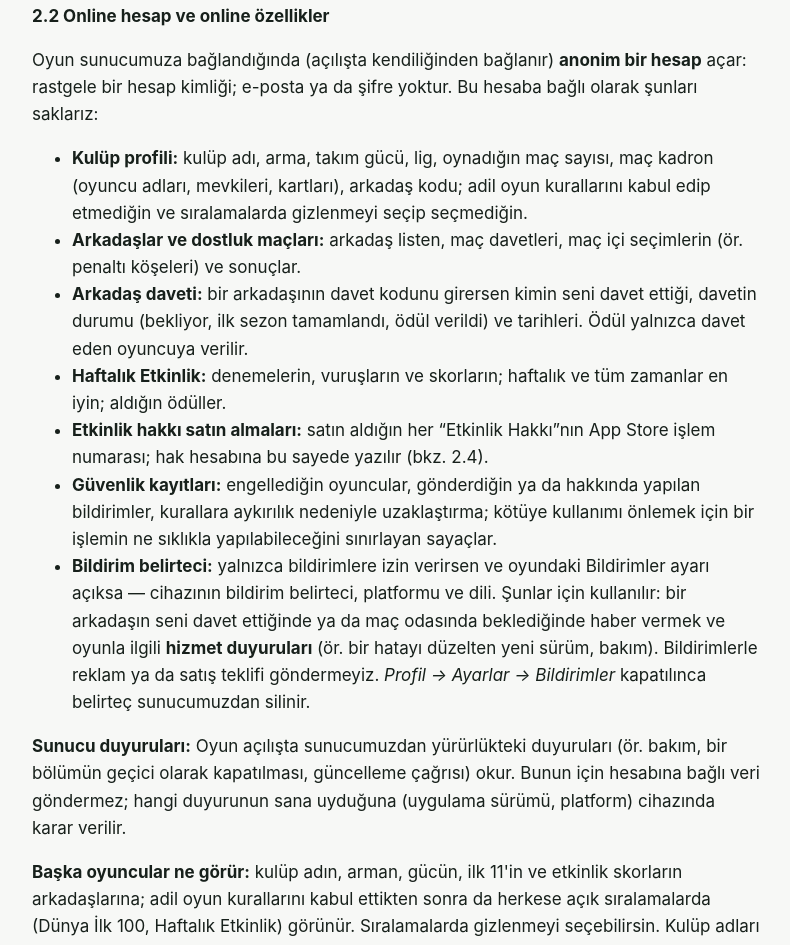
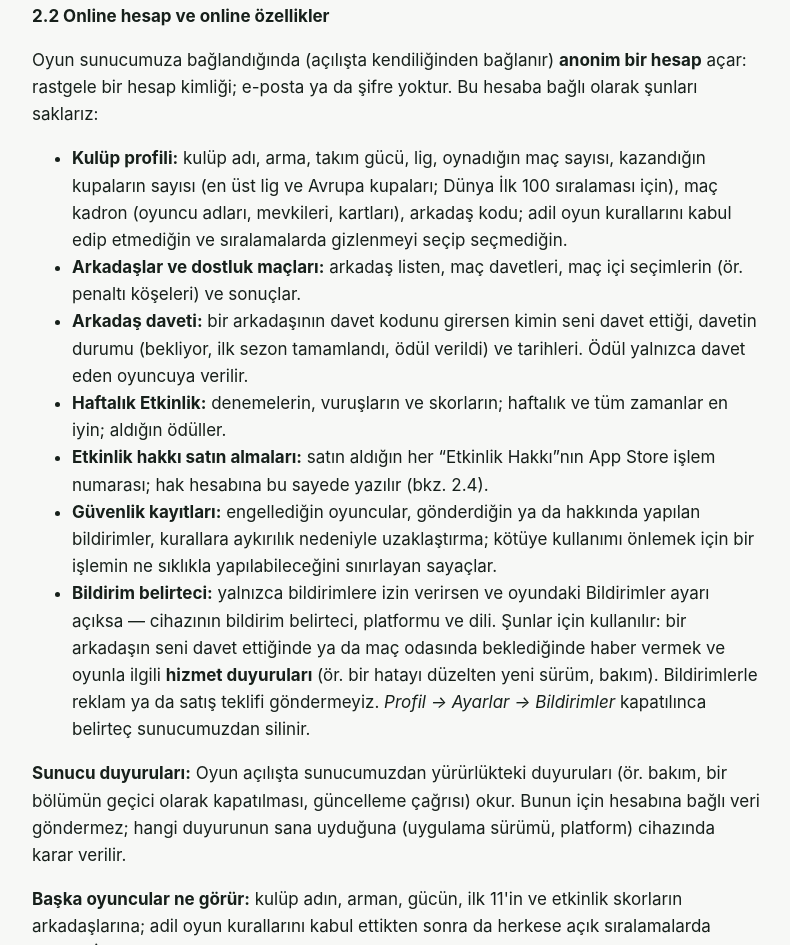
Before and after one commit to iyisoybilal/altin-nesil, a plain HTML site: page gizlilik/index.html in a window 1280 px wide. Shown: the part 1409-2354 px from the top of the page, without its empty margins (244-1034 px from the left). Drawn offline with Linux system fonts and the light colour scheme.

Commit message:
Gizlilik politikası: Dünya İlk 100 için kazanılan kupa sayısı (1.2.4)

```diff
--- a/gizlilik/index.html
+++ b/gizlilik/index.html
@@ -49,7 +49,7 @@
 <h3>2.2 Online hesap ve online özellikler</h3>
 <p>Oyun sunucumuza bağlandığında (açılışta kendiliğinden bağlanır) <strong>anonim bir hesap</strong> açar: rastgele bir hesap kimliği; e-posta ya da şifre yoktur. Bu hesaba bağlı olarak şunları saklarız:</p>
 <ul>
-  <li><strong>Kulüp profili:</strong> kulüp adı, arma, takım gücü, lig, oynadığın maç sayısı, maç kadron (oyuncu adları, mevkileri, kartları), arkadaş kodu; adil oyun kurallarını kabul edip etmediğin ve sıralamalarda gizlenmeyi seçip seçmediğin.</li>
+  <li><strong>Kulüp profili:</strong> kulüp adı, arma, takım gücü, lig, oynadığın maç sayısı, kazandığın kupaların sayısı (en üst lig ve Avrupa kupaları; Dünya İlk 100 sıralaması için), maç kadron (oyuncu adları, mevkileri, kartları), arkadaş kodu; adil oyun kurallarını kabul edip etmediğin ve sıralamalarda gizlenmeyi seçip seçmediğin.</li>
   <li><strong>Arkadaşlar ve dostluk maçları:</strong> arkadaş listen, maç davetleri, maç içi seçimlerin (ör. penaltı köşeleri) ve sonuçlar.</li>
   <li><strong>Arkadaş daveti:</strong> bir arkadaşının davet kodunu girersen kimin seni davet ettiği, davetin durumu (bekliyor, ilk sezon tamamlandı, ödül verildi) ve tarihleri. Ödül yalnızca davet eden oyuncuya verilir.</li>
   <li><strong>Haftalık Etkinlik:</strong> denemelerin, vuruşların ve skorların; haftalık ve tüm zamanlar en iyin; aldığın ödüller.</li>
```
Also changed, not shown: privacy/index.html (+1 -1 lines).
